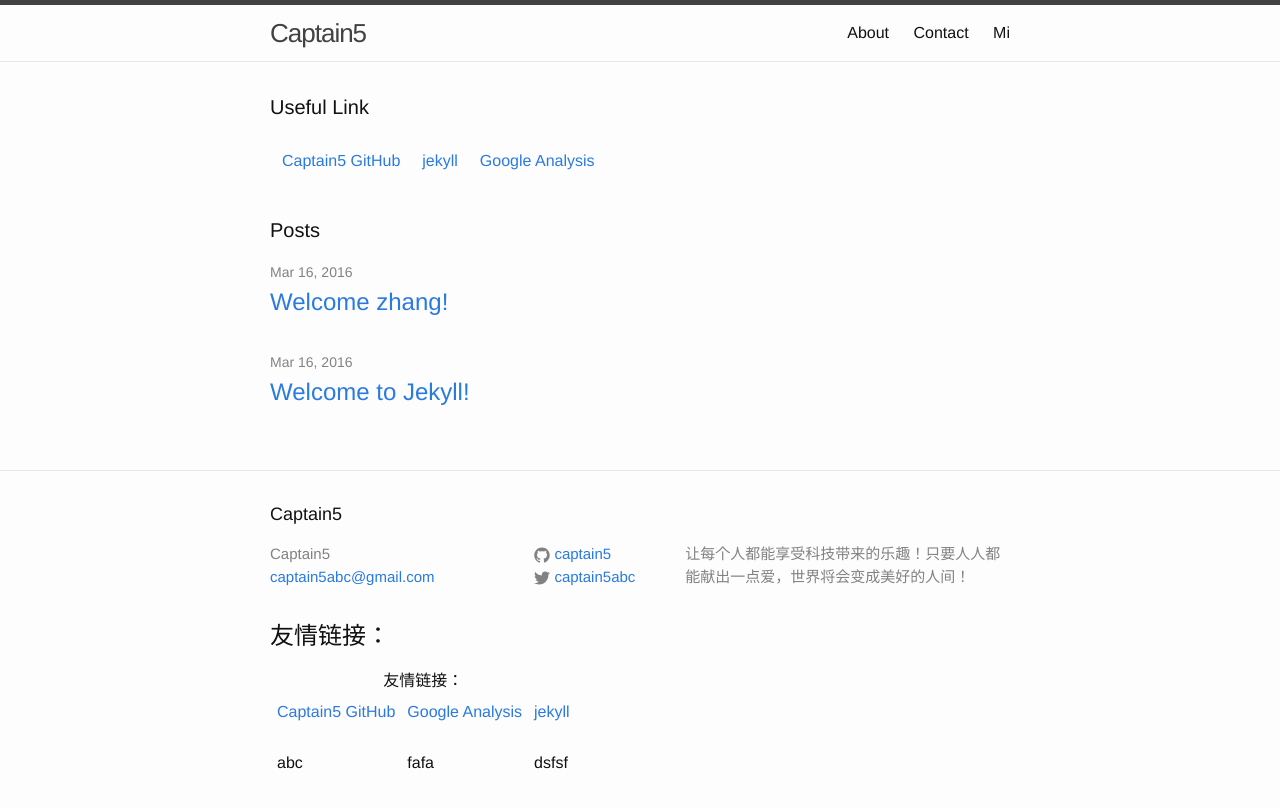
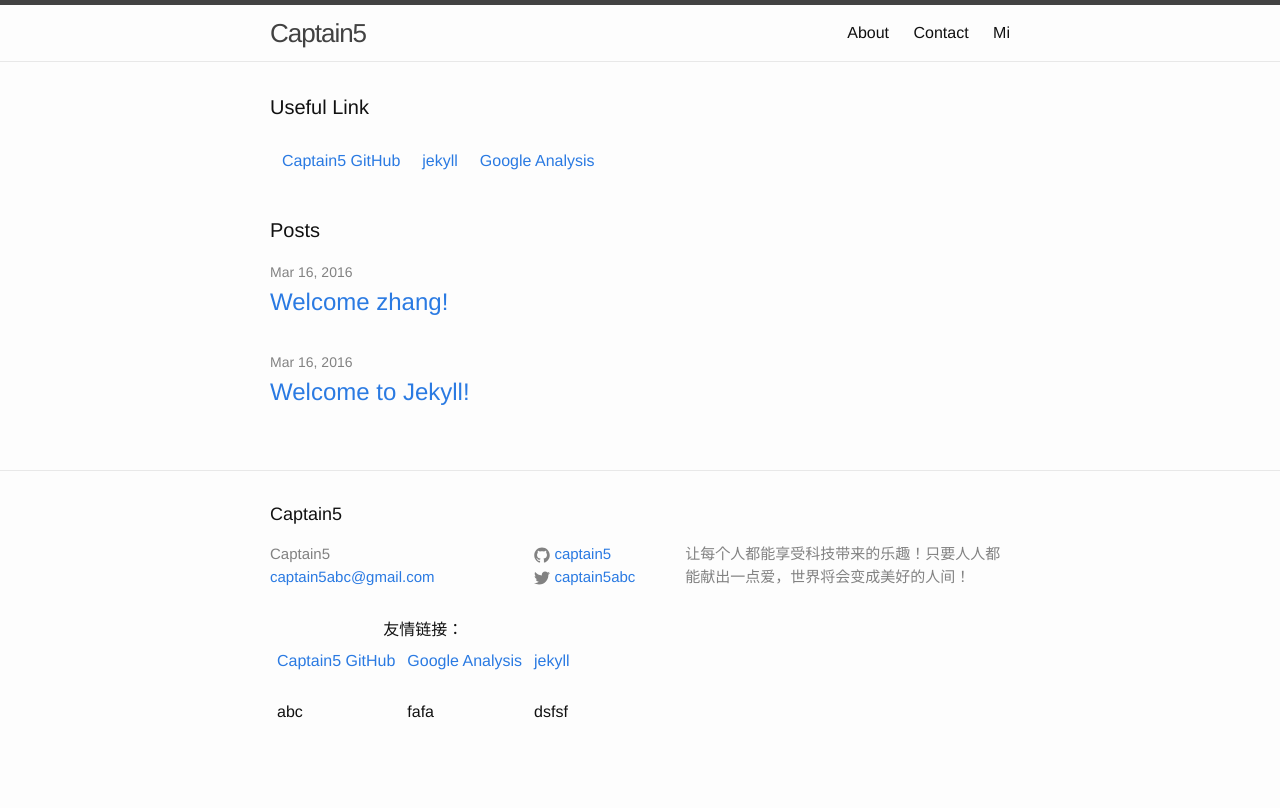
Before and after one commit to captain5/captain5.github.io, a Jekyll site: the page built from index.html, in a window 1280 px wide. Shown: the top 808 px of the page. Built offline with Jekyll 4.4.1, drawn with Linux system fonts in a browser that asks for light colours.

Commit message:
Update footer.html

```diff
--- a/_includes/footer.html
+++ b/_includes/footer.html
@@ -33,9 +33,8 @@
       </div>
     </div>
     <div>
-    <h2>友情链接：</h2>
-    <table cellpadding=5>
-      <caption>友情链接：</caption>
+     <table cellpadding=5>
+      <caption align=left>友情链接：</caption>
       <tr>
         <td><p><a href="https://github.com/captain5"  target="_black">Captain5 GitHub</a></p></td>
         <td><p><a href="https://analytics.google.com"  target="_black">Google Analysis</a></p></td>
```
